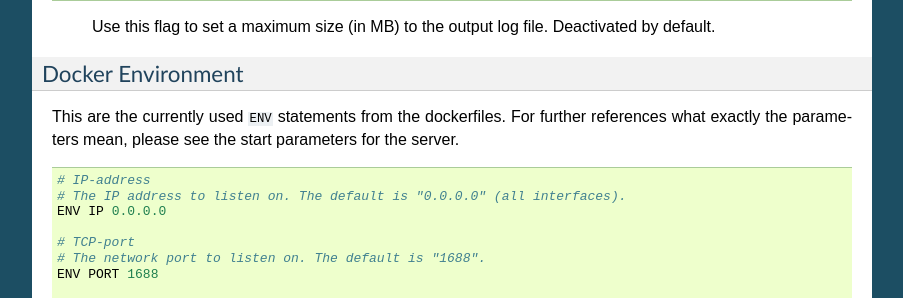
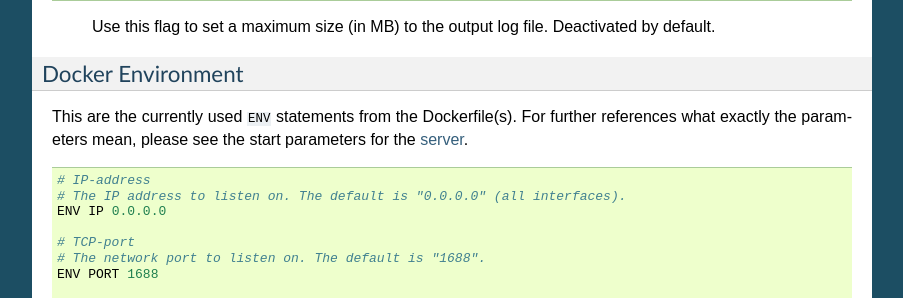
Before and after one commit to SystemRage/py-kms, a Sphinx documentation site: the page built from docs/Usage.md, in a window 1280 px wide and 900 px high, scrolled down 4789 px. Shown: the part 152-450 px from the top of the window, without its empty margins (198-1101 px from the left). Built offline with Sphinx 7.4.7, drawn with Linux system fonts in a browser that asks for light colours.

Commit message:
Minor reformulations Added references

````diff
--- a/docs/Usage.md
+++ b/docs/Usage.md
@@ -302,7 +302,7 @@ You can enable same _pykms_Server.py_ suboptions of `-F`.
 > Use this flag to set a maximum size (in MB) to the output log file. Deactivated by default.
 
 ### Docker Environment
-This are the currently used `ENV` statements from the dockerfiles. For further references what exactly the parameters mean, please see the start parameters for the server.
+This are the currently used `ENV` statements from the Dockerfile(s). For further references what exactly the parameters mean, please see the start parameters for the [server](Usage.md#pykms-server-py).
 ```
 # IP-address
 # The IP address to listen on. The default is "0.0.0.0" (all interfaces).
````
Also changed, not shown: docs/Getting Started.md (+2 -2 lines).
